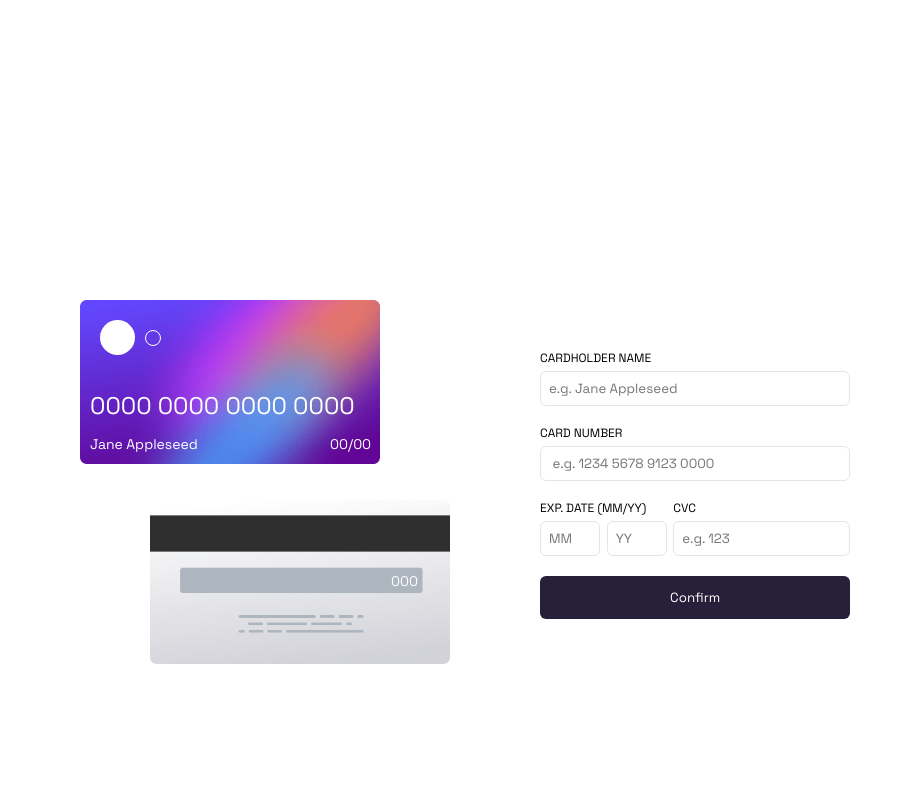
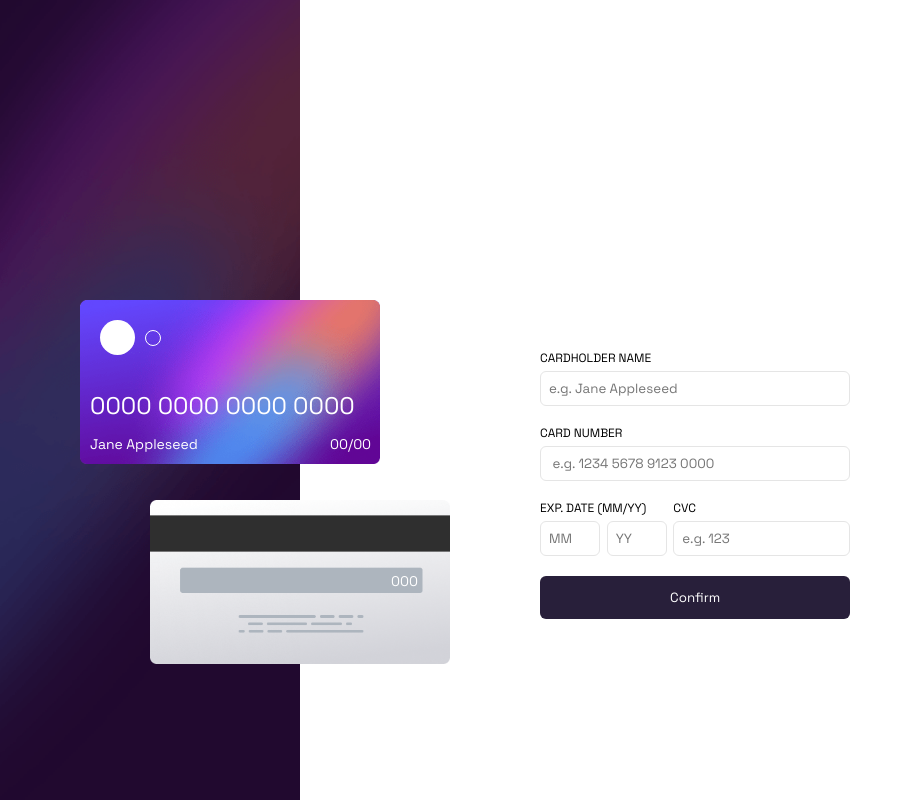
Before and after one commit to JKuba61/CreditCardDetails-FrontEndMentor, a plain HTML site: page index.html in a window 1280 px wide. Shown: the whole page, without its empty margins (0-913 px from the left). Drawn offline with Linux system fonts and the light colour scheme; the site is published under a folder, as on GitHub Pages, so addresses that start at the root find nothing.

Commit message:
Update main.css

```diff
--- a/main.css
+++ b/main.css
@@ -38,7 +38,7 @@ body {
 
 .card-box {
   position: relative;
-  background-image: url("/images/bg-main-mobile.png");
+  background-image: url("images/bg-main-mobile.png");
   background-size: cover;
   height: 35%;
   color: #fff;
@@ -180,7 +180,7 @@ body {
   .card-box {
     height: 100%;
     width: 300px;
-    background-image: url("/images/bg-main-desktop.png");
+    background-image: url("images/bg-main-desktop.png");
   }
   .card-box__data {
     font-size: 14px;
```
